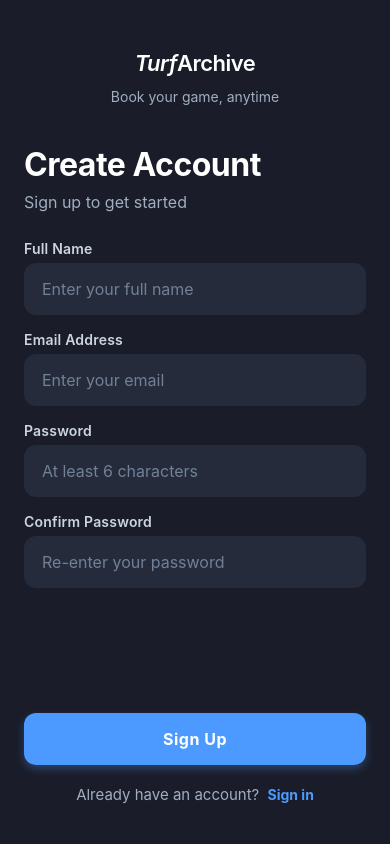
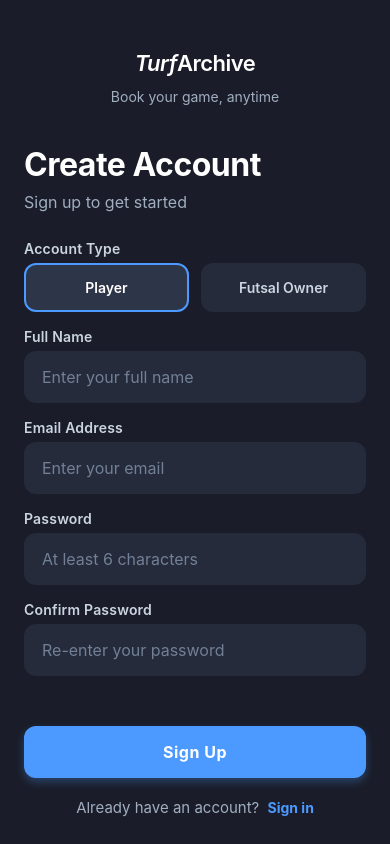
Before and after one commit to aakrist-ui/Turf-Archive, a React Native app in the folder mobile/: screen /Register in a window 390 px wide. Built offline with nearby package versions, Linux system fonts and the light colour scheme.

Commit message:
update owner register

```diff
--- a/mobile/src/screens/RegisterScreen.tsx
+++ b/mobile/src/screens/RegisterScreen.tsx
@@ -22,6 +22,7 @@ const RegisterScreen: React.FC<RegisterScreenProps> = ({ navigation }) => {
   const [email, setEmail] = useState('');
   const [password, setPassword] = useState('');
   const [confirmPassword, setConfirmPassword] = useState('');
+  const [role, setRole] = useState<'user' | 'owner'>('user');
   const [loading, setLoading] = useState(false);
   const [nameFocused, setNameFocused] = useState(false);
   const [emailFocused, setEmailFocused] = useState(false);
@@ -60,6 +61,7 @@ const RegisterScreen: React.FC<RegisterScreenProps> = ({ navigation }) => {
         name: normalizedName,
         email: normalizedEmail,
         password,
+        role,
       });
 
       Alert.alert(
@@ -111,6 +113,26 @@ const RegisterScreen: React.FC<RegisterScreenProps> = ({ navigation }) => {
 
             {/* Input Section */}
             <View style={styles.inputSection}>
+              <View style={styles.inputWrapper}>
+                <Text style={styles.label}>Account Type</Text>
+                <View style={styles.roleRow}>
+                  <TouchableOpacity
+                    style={[styles.roleButton, role === 'user' && styles.roleButtonActive]}
+                    onPress={() => setRole('user')}
+                    disabled={loading}
+                  >
+                    <Text style={[styles.roleText, role === 'user' && styles.roleTextActive]}>Player</Text>
+                  </TouchableOpacity>
+                  <TouchableOpacity
+                    style={[styles.roleButton, role === 'owner' && styles.roleButtonActive]}
+                    onPress={() => setRole('owner')}
+                    disabled={loading}
+                  >
+                    <Text style={[styles.roleText, role === 'owner' && styles.roleTextActive]}>Futsal Owner</Text>
+                  </TouchableOpacity>
+                </View>
+              </View>
+
               {/* Name Input */}
               <View style={styles.inputWrapper}>
                 <Text style={styles.label}>Full Name</Text>
@@ -303,6 +325,31 @@ const styles = StyleSheet.create({
   inputWrapper: {
     marginBottom: 16,
   },
+  roleRow: {
+    flexDirection: 'row',
+    gap: 12,
+  },
+  roleButton: {
+    flex: 1,
+    backgroundColor: '#252b3b',
+    borderRadius: 12,
+    borderWidth: 2,
+    borderColor: '#252b3b',
+    paddingVertical: 14,
+    alignItems: 'center',
+  },
+  roleButtonActive: {
+    backgroundColor: '#2d3548',
+    borderColor: '#4c9aff',
+  },
+  roleText: {
+    color: '#cbd5e0',
+    fontSize: 14,
+    fontWeight: '600',
+  },
+  roleTextActive: {
+    color: '#ffffff',
+  },
   label: {
     fontSize: 14,
     fontWeight: '600',
```
Also changed, not shown: 1 other file (tests, documents, lock files or other folders).
